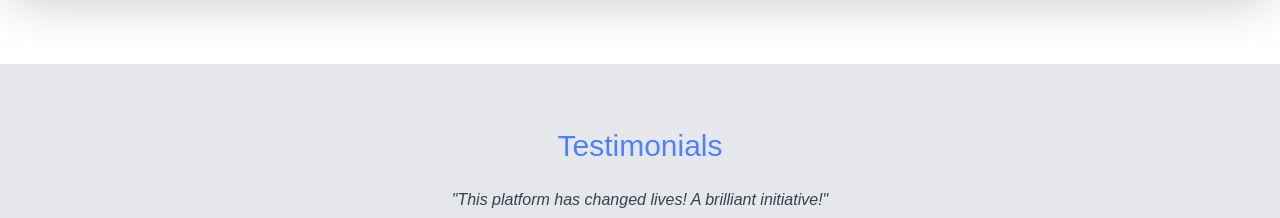
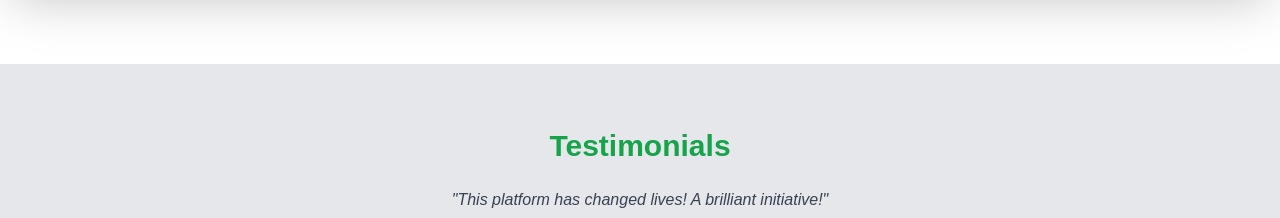
Before and after one commit to shahab-24/AL-MADINA-FOODS, a React (Vite) app: page / in a window 1280 px wide. Shown: the part 3200-3418 px from the top of the page. Built offline with nearby package versions, Linux system fonts and the light colour scheme; no server answers.

Commit message:
fixing text color in testimoinal section

```diff
--- a/src/Components/Testimonials.jsx
+++ b/src/Components/Testimonials.jsx
@@ -8,7 +8,7 @@ const Testimonials = () => {
       animate={{ opacity: 1, scale: 1 }}
       transition={{ duration: 0.8 }}
     >
-      <h2 className="text-3xl font-bo dark:text-white">Testimonials</h2>
+      <h2 className="text-3xl font-bold text-green-600">Testimonials</h2>
       <div className="mt-6">
         <blockquote className="italic text-gray-700 dark:text-gray-300">"This platform has changed lives! A brilliant initiative!"</blockquote>
         <p className="mt-2 text-gray-500 dark:text-gray-400">— John Doe, Volunteer</p>
```
